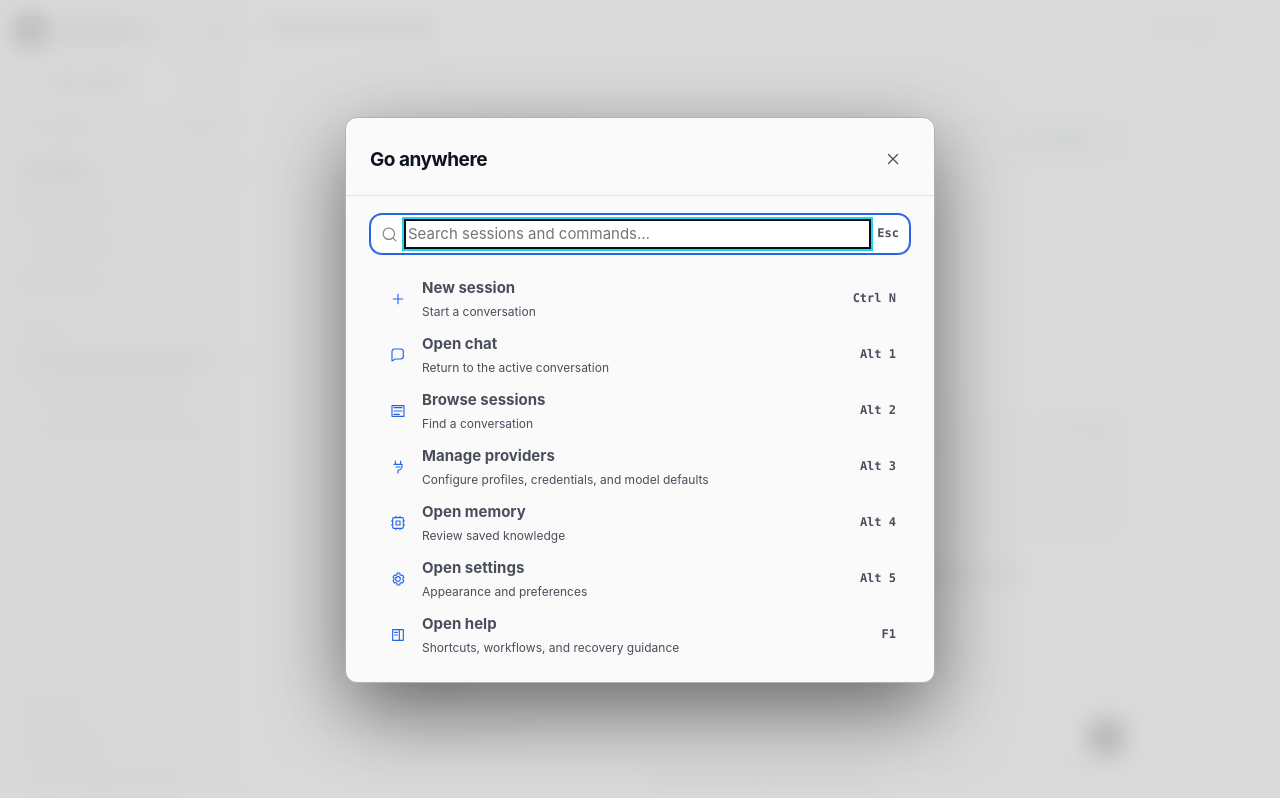
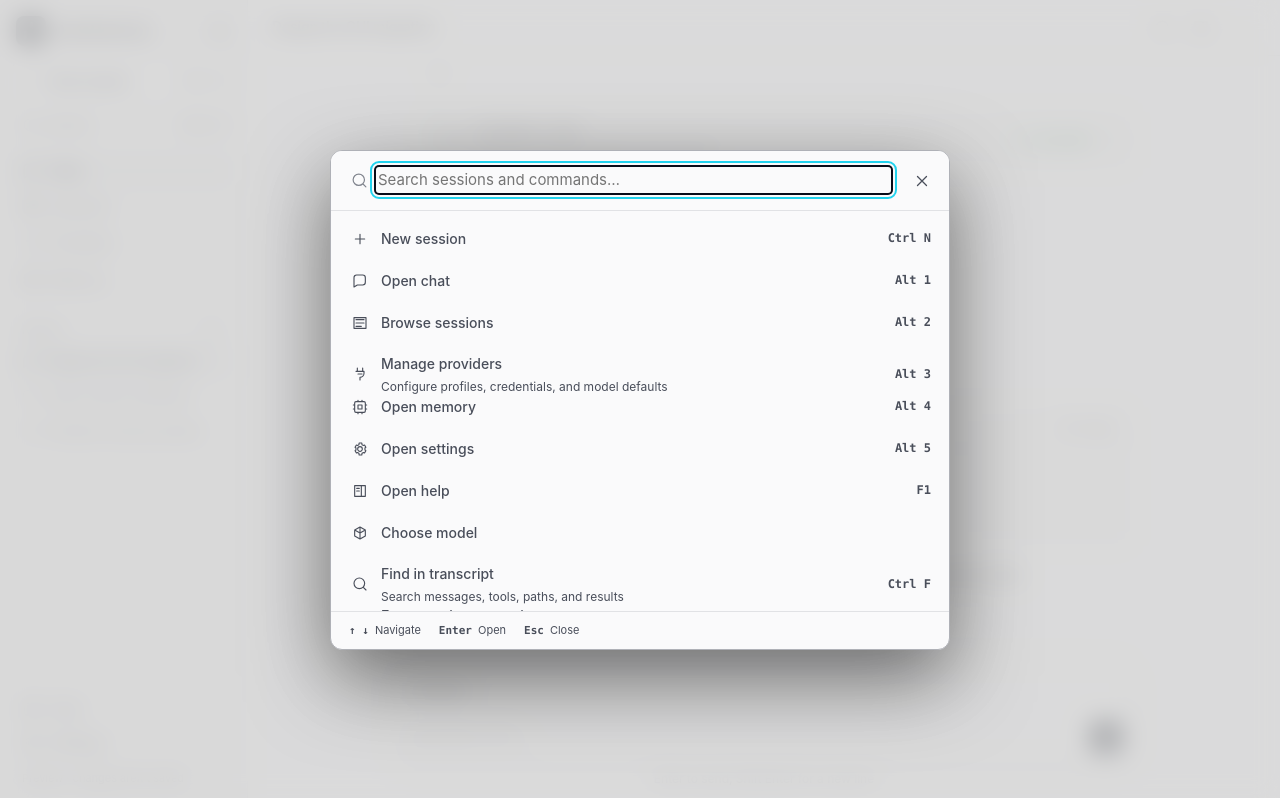
Before and after one commit to andersj05/AutoHarness, a React (Vite) app in the folder apps/gui/: page / in a window 1280 px wide. Both pictures are taken after typing "Sample" into the empty fields and a click on the button "Search and commands". Built offline with nearby package versions, Linux system fonts and the light colour scheme.

Commit message:
feat(gui): simplify search and open results with Enter

```diff
--- a/apps/gui/src/App.tsx
+++ b/apps/gui/src/App.tsx
@@ -217,19 +217,19 @@ export function App({ store }: AppProps) {
   };
 
   const commandItems: readonly CommandItem[] = [
-    { id: "new-session", label: "New session", description: "Start a conversation", icon: "new", shortcut: "Ctrl N", keywords: "create chat" },
-    { id: "chat", label: "Open chat", description: "Return to the active conversation", icon: "chat", shortcut: "Alt 1" },
-    { id: "sessions", label: "Browse sessions", description: "Find a conversation", icon: "sessions", shortcut: "Alt 2" },
+    { id: "new-session", label: "New session", icon: "new", shortcut: "Ctrl N", keywords: "create chat" },
+    { id: "chat", label: "Open chat", icon: "chat", shortcut: "Alt 1" },
+    { id: "sessions", label: "Browse sessions", keywords: "find conversation", icon: "sessions", shortcut: "Alt 2" },
     { id: "providers", label: "Manage providers", description: "Configure profiles, credentials, and model defaults", icon: "providers", shortcut: "Alt 3" },
-    { id: "memory", label: "Open memory", description: "Review saved knowledge", icon: "memory", shortcut: "Alt 4" },
-    { id: "settings", label: "Open settings", description: "Appearance and preferences", icon: "settings", shortcut: "Alt 5" },
-    { id: "help", label: "Open help", description: "Shortcuts, workflows, and recovery guidance", icon: "inspect", shortcut: "F1" },
-    { id: "choose-model", label: "Choose model", description: "Choose a model for this session", icon: "model" },
+    { id: "memory", label: "Open memory", keywords: "saved knowledge", icon: "memory", shortcut: "Alt 4" },
+    { id: "settings", label: "Open settings", keywords: "appearance preferences", icon: "settings", shortcut: "Alt 5" },
+    { id: "help", label: "Open help", keywords: "shortcuts workflows recovery guidance", icon: "inspect", shortcut: "F1" },
+    { id: "choose-model", label: "Choose model", icon: "model" },
     { id: "find-transcript", label: "Find in transcript", description: "Search messages, tools, paths, and results", icon: "search", shortcut: "Ctrl F", keywords: "conversation search" },
     { id: "export-transcript", label: "Export active transcript", description: "Save the conversation as Markdown", icon: "download", keywords: "save markdown" },
     { id: "toggle-inspector", label: inspectorOpen ? "Close inspector" : "Open inspector", description: "View model, usage, and activity", icon: "inspect" },
     ...(projection.runtimeMode === "native" ? [{ id: "quit", label: "Quit AutoHarness", description: "Close the application", keywords: "exit shutdown close" }] : []),
-    ...projection.sessions.filter((session) => !session.archived).map((session): CommandItem => ({ id: `session:${session.id}`, label: session.title, description: "Session", icon: "chat", keywords: "recent conversation" })),
+    ...projection.sessions.filter((session) => !session.archived).map((session): CommandItem => ({ id: `session:${session.id}`, label: session.title, group: "Sessions", icon: "chat", keywords: "recent conversation" })),
   ];
 
   const runCommand = (command: string) => {
--- a/apps/gui/src/components/primitives/CommandPalette.tsx
+++ b/apps/gui/src/components/primitives/CommandPalette.tsx
@@ -1,4 +1,4 @@
-import { useMemo, useState, type KeyboardEvent } from "react";
+import { useMemo, useRef, useState, type KeyboardEvent } from "react";
 import { Icon } from "../Icon";
 import { Dialog } from "./Dialog";
 import { Menu, type MenuItem } from "./Menu";
@@ -16,26 +16,33 @@ export interface CommandPaletteProps {
 
 export function CommandPalette({ items, onClose, onSelect }: CommandPaletteProps) {
   const [query, setQuery] = useState("");
+  const root = useRef<HTMLDivElement>(null);
   const filtered = useMemo(() => {
     const needle = query.trim().toLocaleLowerCase();
     if (!needle) return items;
-    return items.filter((item) => `${item.label} ${item.description ?? ""} ${item.group ?? ""} ${item.keywords ?? ""}`.toLocaleLowerCase().includes(needle));
+    const matches = items.filter((item) => `${item.label} ${item.description ?? ""} ${item.group ?? ""} ${item.keywords ?? ""}`.toLocaleLowerCase().includes(needle));
+    const rank = (item: CommandItem) => item.label.toLocaleLowerCase().startsWith(needle) ? 0 : item.label.toLocaleLowerCase().includes(needle) ? 1 : 2;
+    return matches.sort((a, b) => rank(a) - rank(b));
   }, [items, query]);
 
   const focusFirstAction = (event: KeyboardEvent<HTMLInputElement>) => {
-    if (event.key !== "ArrowDown") return;
-    event.preventDefault();
-    document.querySelector<HTMLButtonElement>(".dsCommandPalette .dsMenuItem:not(:disabled)")?.focus();
+    if (event.nativeEvent.isComposing) return;
+    if (event.key === "ArrowDown") {
+      event.preventDefault();
+      root.current?.querySelector<HTMLButtonElement>(".dsMenuItem:not(:disabled)")?.focus();
+    } else if (event.key === "Enter" && query.trim()) {
+      const first = filtered.find((item) => !item.disabled);
+      if (first) { event.preventDefault(); onSelect(first.id); onClose(); }
+    }
   };
 
   return (
-    <Dialog labelledBy="command-palette-title" onClose={onClose} title="Go anywhere">
-      <div className="dsCommandPalette">
+    <Dialog labelledBy="command-palette-title" onClose={onClose} title="Search" variant="search">
+      <div className="dsCommandPalette" ref={root}>
         <label className="dsCommandSearch">
           <Icon name="search" size={17} />
           <span className="srOnly">Search commands</span>
           <input aria-label="Search commands" autoComplete="off" autoFocus data-initial-focus onChange={(event) => setQuery(event.target.value)} onKeyDown={focusFirstAction} placeholder="Search sessions and commands…" type="search" value={query} />
-          <kbd>Esc</kbd>
         </label>
         <Menu
           ariaLabel="Commands"
@@ -47,6 +54,7 @@ export function CommandPalette({ items, onClose, onSelect }: CommandPaletteProps
           }}
           onEscape={onClose}
         />
+        <div aria-hidden="true" className="commandFooter"><span><kbd>↑ ↓</kbd> Navigate</span><span><kbd>Enter</kbd> Open</span><span><kbd>Esc</kbd> Close</span></div>
       </div>
     </Dialog>
   );
--- a/apps/gui/src/components/primitives/Dialog.tsx
+++ b/apps/gui/src/components/primitives/Dialog.tsx
@@ -11,6 +11,7 @@ export interface DialogProps extends PropsWithChildren {
   onClose?: () => void;
   labelledBy?: string;
   authority?: "ordinary" | "permission";
+  variant?: "standard" | "search";
 }
 
 const FOCUSABLE = "button:not([disabled]), input:not([disabled]), select:not([disabled]), textarea:not([disabled]), [tabindex]:not([tabindex='-1'])";
@@ -25,6 +26,7 @@ export function Dialog({
   children,
   labelledBy = "dialog-title",
   authority = "ordinary",
+  variant = "standard",
 }: DialogProps) {
   const dialogRef = useRef<HTMLDivElement>(null);
   const onCloseRef = useRef(onClose);
@@ -72,12 +74,13 @@ export function Dialog({
         aria-modal="true"
         className="dialogPanel"
         data-authority={authority}
+        data-variant={variant}
         ref={dialogRef}
         role="dialog"
       >
         <div className="dialogGlow" />
         <header className="dialogHeader">
-          <div>
+          <div className={variant === "search" ? "srOnly" : undefined}>
             {eyebrow ? <p className="eyebrow">{eyebrow}</p> : null}
             <h2 id={labelledBy}>{title}</h2>
             {description ? <p id={`${labelledBy}-description`}>{description}</p> : null}
--- a/apps/gui/src/styles.css
+++ b/apps/gui/src/styles.css
@@ -1116,3 +1116,17 @@
 .codeToolbar button:hover { color: var(--text); background: var(--surface-hover); }
 .messageContent .messageCodeBlock pre { margin: 0; padding: 16px; border: 0; border-radius: 0; background: transparent; }
 .codeCopyStatus:not(:empty) { display: block; padding: 0 16px 12px; color: var(--text-muted); font-size: 12px; }
+
+.dialogPanel[data-variant="search"] { width: min(100%, 620px); }
+.dialogPanel[data-variant="search"] .dialogHeader { position: absolute; z-index: 2; top: 12px; right: 10px; padding: 0; border: 0; }
+.dialogPanel[data-variant="search"] .dialogBody { padding: 0; }
+.dsCommandPalette { gap: 0; }
+.dsCommandPalette .dsCommandSearch { min-height: 60px; padding: 16px 58px 16px 20px; border: 0; border-bottom: 1px solid var(--line); border-radius: 0; background: var(--base); box-shadow: none; }
+.dsCommandSearch input { font-size: 15px; border-radius: 3px; outline-offset: 4px; }
+.dsCommandPalette .dsMenu { padding: 8px; gap: 2px; }
+.dsCommandPalette .dsMenuItem { min-height: 40px; grid-template-columns: 22px minmax(0, 1fr) auto; gap: 10px; padding: 8px 10px; border-radius: 6px; }
+.dsCommandPalette .dsMenuCopy strong { font-size: 14px; font-weight: 500; }
+.dsCommandPalette .dsMenuIcon { color: var(--text-muted); }
+.commandFooter { display: flex; flex-wrap: wrap; align-items: center; gap: 18px; padding: 10px 18px; border-top: 1px solid var(--line); color: var(--text-muted); font-size: 11px; }
+.commandFooter span { display: inline-flex; align-items: center; gap: 6px; }
+.commandFooter kbd { font-size: 11px; }
--- a/apps/gui/src/transport/fixtureTransport.ts
+++ b/apps/gui/src/transport/fixtureTransport.ts
@@ -737,8 +737,8 @@ export class FixtureTransport implements ClientTransport {
             id: `${sessionId}-message`,
             role: "agent",
             content: summary.messageCount === undefined
-              ? "Durable replay restored this session."
-              : `Durable replay restored ${summary.messageCount} messages for this session.`,
+              ? "This conversation is simulated in the browser preview."
+              : `This is a preview of a session with ${summary.messageCount} messages. Its history is simulated in the browser.`,
             createdAt: summary.updatedAt,
           },
         ],
```
Also changed, not shown: 2 other files (tests, documents, lock files or other folders).
